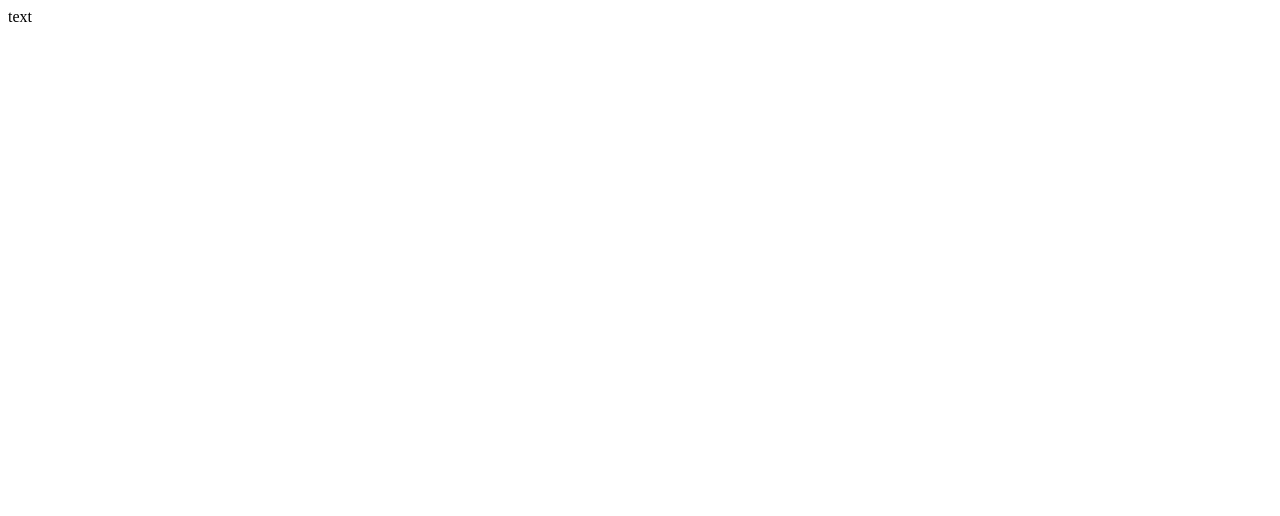
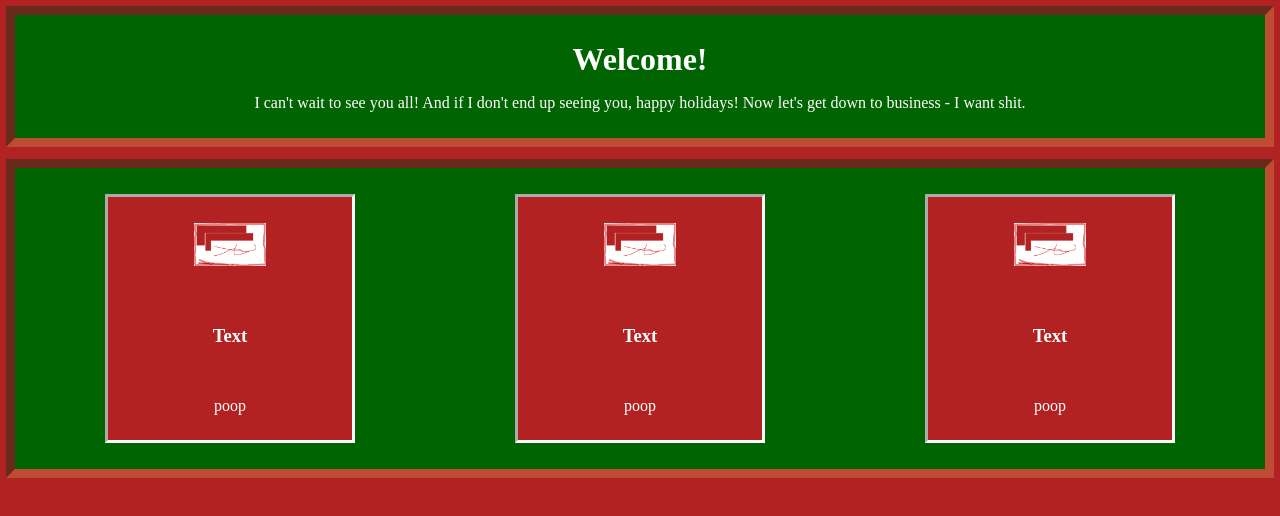
Before and after one commit to jashburn00/XmasWlist, a plain HTML site: page index.html in a window 1280 px wide. Drawn offline with Linux system fonts and the light colour scheme.

Commit message:
some groundwork laid

```diff
--- a/index.html
+++ b/index.html
@@ -1 +1,42 @@
-text
+<!DOCTYPE html>
+<html>
+	<head>
+		<title>Jack's Wishlist</title>
+		<link rel="stylesheet" href="style.css">
+	</head>
+
+	<body>
+		<div class="preface">
+			<h1>Welcome!</h1>
+			<p>
+			I can't wait to see you all! And if I don't end up seeing you, happy holidays!
+			Now let's get down to business - I want shit.
+			</p>
+		</div>
+
+		<div class="thearray">
+			<div class="card">
+				<img src="./drawing.png">
+				<h3>Text</h3>
+				<p>
+				poop
+				</p>
+			</div>
+			<div class="card">
+				<img src="./drawing.png">
+				<h3>Text</h3>
+				<p>
+				poop
+				</p>
+			</div>
+			<div class="card">
+				<img src="./drawing.png">
+				<h3>Text</h3>
+				<p>
+				poop
+				</p>
+			</div>
+
+		</div>
+	</body>
+</html>
--- a/style.css
+++ b/style.css
@@ -1 +1,64 @@
-text
+:root{
+	text-align: center;
+	color: white;
+	box-sizing: border-box;
+}
+
+* {
+	margin: 0;
+	padding: 0;
+}
+
+body{
+	background-color: firebrick;
+	padding: 0.4rem;
+
+.preface{
+	background-size: cover;
+	background-color: darkgreen;
+	/* box-shadow: inset 0px 0px 30px brown; */
+	border: 0.6rem inset #be4c32;
+	padding: 1.6rem 2.2rem;
+	margin-bottom: 0.8rem;
+	display: flex;
+	flex-flow: column nowrap;
+}
+
+.preface h1{
+	color: white;
+	margin-bottom: 1rem;
+}
+
+.thearray{
+	padding: 0.6rem;
+	display: flex;
+	flex-flow: row wrap;
+	border: 0.6rem inset #be4c32;
+	background-color: darkgreen;
+	color: firebrick;
+	justify-content: space-around;
+}
+
+.card{
+	margin: 1rem;
+	padding: 1.6rem;
+	width: 12rem;
+	height: 12rem;
+	color: white;
+	background-color: firebrick;
+	border: 0.2rem inset white;
+	display: inline-flex;
+	flex-flow: column nowrap;
+	align-items: center;
+	justify-content: space-between;
+}
+
+.card img{
+	margin-bottom: 0.6rem;
+	max-height: 4.5rem;
+	max-width: 4.5rem;
+}
+
+@media only screen and (orientation: portrait){
+	/* TODO */
+}
```
Also changed, not shown: drawing.png (added).
